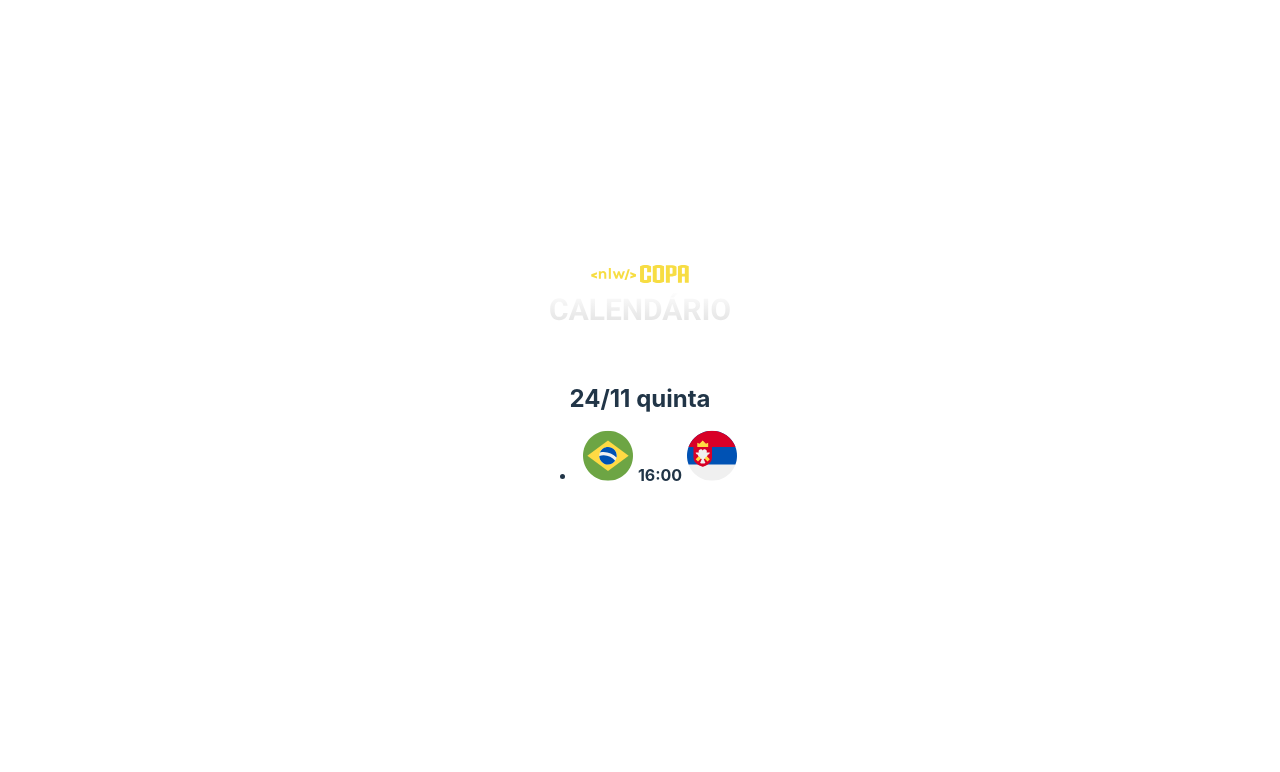
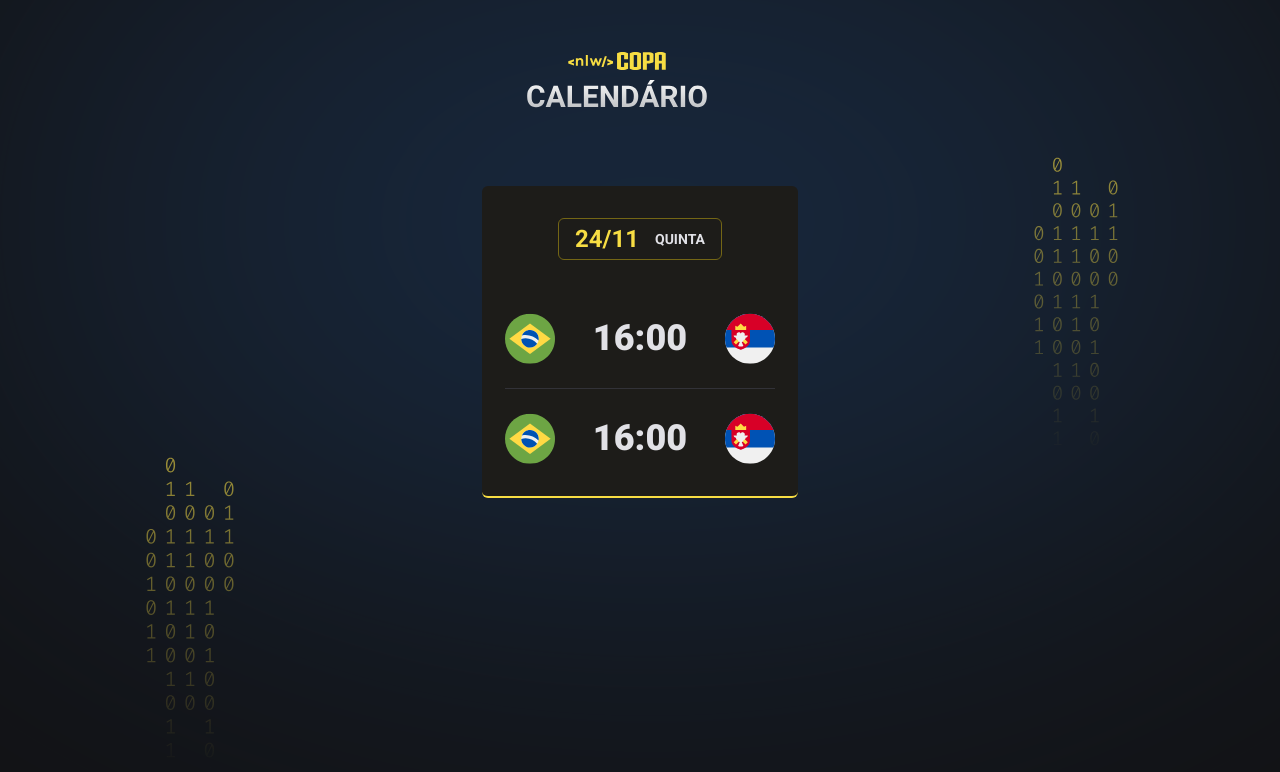
Before and after one commit to AlexMarquesAlves/nlw-copa-explorer, a website built with Vite: page index.html in a window 1280 px wide. Built offline with nearby package versions, Linux system fonts and the light colour scheme.

Commit message:
Aula 02 complete ✔

```diff
--- a/index.html
+++ b/index.html
@@ -2,9 +2,17 @@
 <html lang="pt-BR">
   <head>
     <meta charset="UTF-8" />
+    <link rel="preconnect" href="https://fonts.googleapis.com" />
+    <link rel="preconnect" href="https://fonts.gstatic.com" crossorigin />
+
     <link rel="icon" type="image/svg+xml" href="/vite.svg" />
     <meta name="viewport" content="width=device-width, initial-scale=1.0" />
     <title>NLW Copa | Calendar</title>
+
+    <link
+      href="https://fonts.googleapis.com/css2?family=Roboto:wght@700;900&display=swap"
+      rel="stylesheet"
+    />
   </head>
   <body>
     <div id="app">
@@ -23,6 +31,12 @@
               <strong>16:00</strong>
               <img src="/src/assets/icon-serbia.svg" alt="Bandeira da Sérvia" />
             </li>
+
+            <li>
+              <img src="/src/assets/icon-brazil.svg" alt="Bandeira do Brasil" />
+              <strong>16:00</strong>
+              <img src="/src/assets/icon-serbia.svg" alt="Bandeira da Sérvia" />
+            </li>
           </ul>
         </div>
         <!-- Card -->
--- a/src/style.scss
+++ b/src/style.scss
@@ -1,12 +1,10 @@
 :root {
-  font-family: Inter, Avenir, Helvetica, Arial, sans-serif;
+  font-family: "Roboto", sans-serif;
   font-size: 16px;
   line-height: 24px;
   font-weight: 400;
 
-  color-scheme: light dark;
   color: rgba(255, 255, 255, 0.87);
-  background-color: #242424;
 
   font-synthesis: none;
   text-rendering: optimizeLegibility;
@@ -15,83 +13,83 @@
   -webkit-text-size-adjust: 100%;
 }
 
-a {
-  font-weight: 500;
-  color: #646cff;
-  text-decoration: inherit;
+* {
+  margin: 0;
+  padding: 0;
+  box-sizing: border-box;
 }
-a:hover {
-  color: #535bf2;
+
+ul {
+  list-style: none;
 }
 
 body {
-  margin: 0;
-  display: flex;
-  place-items: center;
-  min-width: 320px;
-  min-height: 100vh;
-}
+  background-color: #121214;
+  background-image: url(./assets/bg.svg);
+  background-position-x: center;
+  background-position-y: 55.6%;
 
-h1 {
-  font-size: 3.2em;
-  line-height: 1.1;
-}
+  #app {
+    width: fit-content;
+    margin: 52px auto;
 
-#app {
-  max-width: 1280px;
-  margin: 0 auto;
-  padding: 2rem;
-  text-align: center;
-}
+    header {
+      margin-bottom: 63px;
+    }
 
-.logo {
-  height: 6em;
-  padding: 1.5em;
-  will-change: filter;
-}
-.logo:hover {
-  filter: drop-shadow(0 0 2em #646cffaa);
-}
-.logo.vanilla:hover {
-  filter: drop-shadow(0 0 2em #3178c6aa);
-}
+    main {
+      .card {
+        padding: 32px 23px;
+        text-align: center;
+        background-color: #1d1c19;
+        border-bottom: 2px solid #f7dd43;
+        border-radius: 6px;
 
-.card {
-  padding: 2em;
-}
+        h2 {
+          display: flex;
+          gap: 16px;
+          justify-content: center;
+          align-items: center;
+          border: 1px solid #746615;
+          border-radius: 6px;
+          padding: 8px 16px;
+          width: fit-content;
+          margin-inline: auto;
+          margin-bottom: 53px;
+          color: #f7dd43;
 
-.read-the-docs {
-  color: #888;
-}
+          span {
+            color: #e1e1e6;
+            font-size: 14px;
+            text-transform: uppercase;
+          }
+        }
 
-button {
-  border-radius: 8px;
-  border: 1px solid transparent;
-  padding: 0.6em 1.2em;
-  font-size: 1em;
-  font-weight: 500;
-  font-family: inherit;
-  background-color: #1a1a1a;
-  cursor: pointer;
-  transition: border-color 0.25s;
-}
-button:hover {
-  border-color: #646cff;
-}
-button:focus,
-button:focus-visible {
-  outline: 4px auto -webkit-focus-ring-color;
-}
+        ul {
+          display: flex;
+          flex-direction: column;
+          gap: 24px;
+          width: 270px;
 
-@media (prefers-color-scheme: light) {
-  :root {
-    color: #213547;
-    background-color: #ffffff;
-  }
-  a:hover {
-    color: #747bff;
-  }
-  button {
-    background-color: #f9f9f9;
+          li {
+            display: flex;
+            align-items: center;
+            justify-content: space-between;
+
+            strong {
+              font-weight: 900;
+              font-size: 36px;
+              line-height: 125%;
+              color: #e1e1e6;
+            }
+          }
+
+          li + li {
+            padding-top: 24px;
+            border-top: 1px solid #323238;
+          }
+        }
+      }
+    }
   }
 }
```
Also changed, not shown: src/assets/bg.svg (added), src/typescript.svg (deleted), 1 other file.
